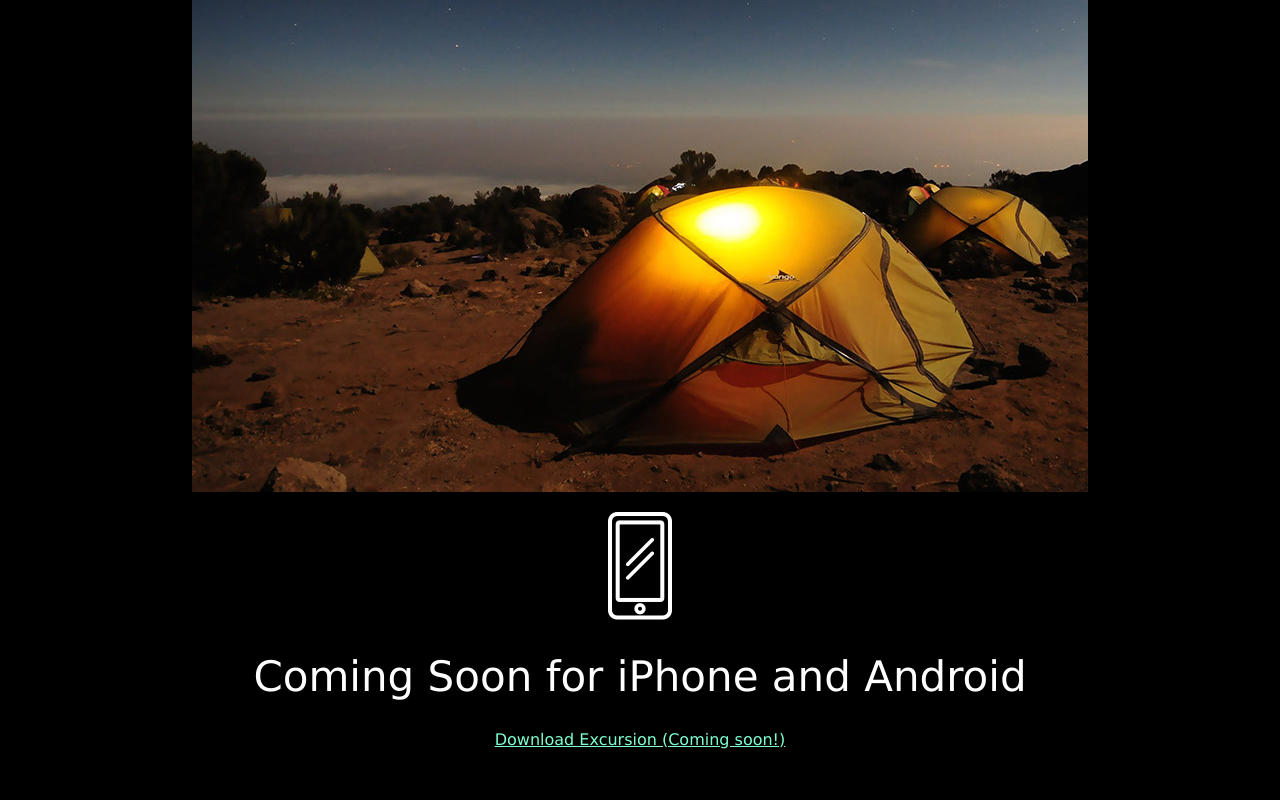
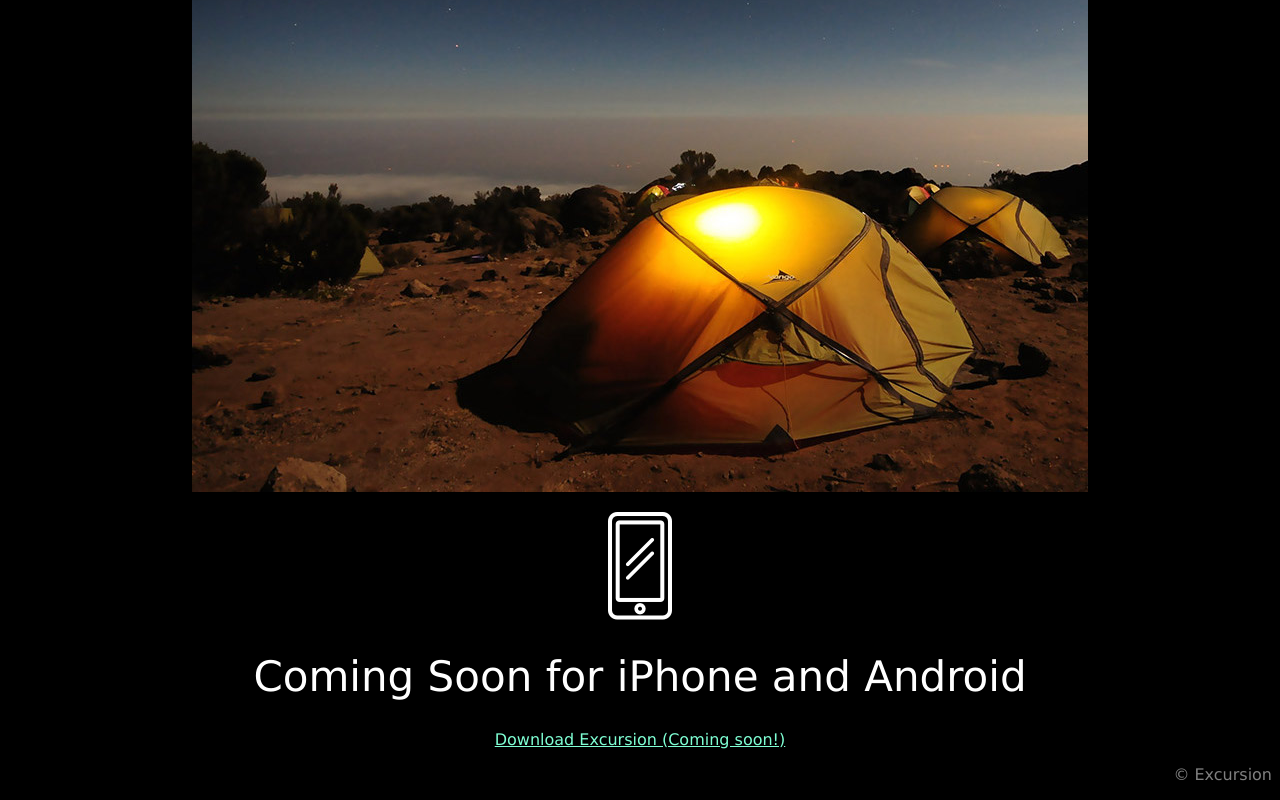
Before and after one commit to SWAAGMAN/excursion, a plain HTML site: page index.html in a window 1280 px wide. Shown: the part 499-1299 px from the top of the page. Before the commit the page ends 1256 px from the top, so only its background shows below. Drawn offline with Linux system fonts and the light colour scheme.

Commit message:
actual final

```diff
--- a/index.html
+++ b/index.html
@@ -16,6 +16,7 @@
     <p><img src="rss/images/phone.png" /></p>
     <h1>Coming Soon for iPhone and Android</h1>
     <a href="index.html">Download Excursion (Coming soon!)</a>
+    <p id="footer">&copy; Excursion</p>
 </body>
 
 </html>
--- a/rss/css/style.css
+++ b/rss/css/style.css
@@ -24,3 +24,8 @@ a {
     color: gray;
     font-size: 21px;
 }
+
+#footer {
+    text-align: right;
+    color: gray;
+}
```
